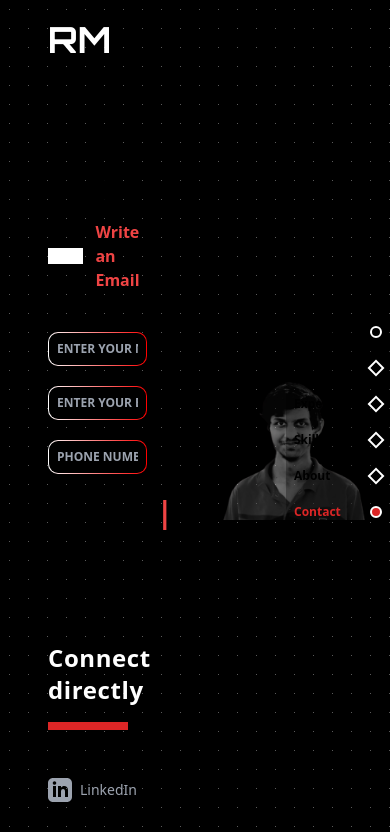
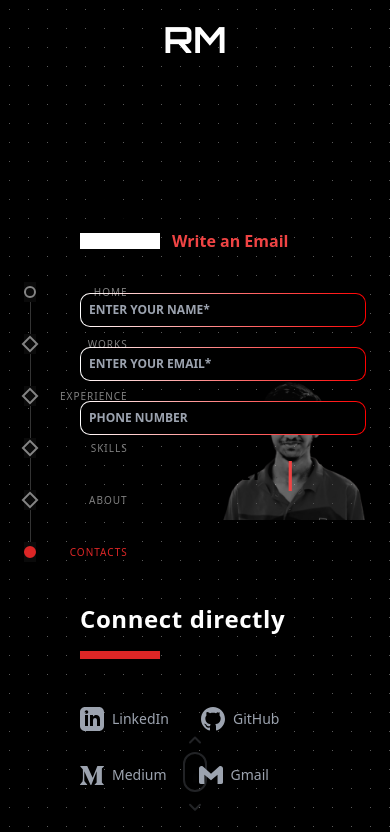
Before and after one commit to RishabMandal/Portfolio-Revamped-3.0, a Next.js app: page /components/contact in a window 390 px wide. Shown: the top 832 px of the page. Built offline with nearby package versions, Linux system fonts and the light colour scheme.

Commit message:
Working on mobile animation, home page and navbar still left.

```diff
--- a/app/components/Navbar.tsx
+++ b/app/components/Navbar.tsx
@@ -5,106 +5,71 @@ import Link from "next/link";
 import { usePathname } from "next/navigation";
 import React, { useContext } from "react";
 
+// 1. Extracted navigation data for cleaner rendering
+const navItems = [
+  { name: "Top level", mobileName: "Home", path: "/", shape: "rounded-full" },
+  { name: "Work", mobileName: "Works", path: "/components/work", shape: "transform rotate-45" },
+  { name: "Experience", mobileName: "Experience", path: "/components/experience", shape: "transform rotate-45" },
+  { name: "Skills", mobileName: "Skills", path: "/components/skills", shape: "transform rotate-45" },
+  { name: "About", mobileName: "About", path: "/components/about", shape: "transform rotate-45" },
+  { name: "Contact", mobileName: "Contacts", path: "/components/contact", shape: "rounded-full" },
+];
+
 const Navbar = () => {
   const currentRoute = usePathname();
   const { page, setPage } = useContext<any>(GlobalContext);
+
   return (
     <div
-      className={`fixed right-0 top-1/2 z-10 text-xs font-bold bg-black bg-opacity-30 transition-transform duration-500 ease-in-out -translate-y-1/2 ${
-        page === "home" ? "translate-x-full" : "translate-x-0"
-      }`}
+      className={`fixed top-1/2 z-50 text-xs font-bold transition-transform duration-500 ease-in-out -translate-y-1/2
+        /* --- MOBILE SPECIFIC: Left side positioning --- */
+        left-6
+        ${page === "home" ? "-translate-x-[200%]" : "translate-x-0"}
+
+        /* --- DESKTOP SPECIFIC: Reverts to original right side styling --- */
+        md:left-auto md:right-0 md:bg-black md:bg-opacity-30
+        ${page === "home" ? "md:translate-x-full" : "md:translate-x-0"}
+      `}
     >
-      <div className="w-[6.5rem] h-full flex flex-col gap-5 justify-center items-center">
-        <Link
-          href="/"
-          className={
-            currentRoute === "/"
-              ? "hover:text-red-700 items-center duration-200 cursor-pointer text-red-600 flex flex-row w-full justify-between px-2"
-              : "hover:text-red-700 items-center duration-200 cursor-pointer flex flex-row w-full justify-between px-2"
-          }
-        >
-          <div>Top level</div>
-          <div
-            className={`border-2 border-white w-3 h-3 rounded-full ${
-              currentRoute === "/" && "bg-red-600"
-            }`}
-          ></div>
-        </Link>
-        <Link
-          href="/components/work"
-          className={
-            currentRoute === "/components/work"
-              ? "hover:text-red-700 items-center duration-200 cursor-pointer text-red-600 flex flex-row w-full justify-between px-2"
-              : "hover:text-red-700 items-center duration-200 cursor-pointer flex flex-row w-full justify-between px-2"
-          }
-        >
-          <div>Work</div>
-          <div
-            className={`w-3 h-3 border-2 border-white transform rotate-45 ${
-              currentRoute === "/components/work" && "bg-red-600"
-            }`}
-          ></div>
-        </Link>
-        <Link
-          href="/components/experience"
-          className={
-            currentRoute === "/components/experience"
-              ? "hover:text-red-700 items-center duration-200 cursor-pointer text-red-600 flex flex-row w-full justify-between px-2"
-              : "hover:text-red-700 items-center duration-200 cursor-pointer flex flex-row w-full justify-between px-2"
-          }
-        >
-          <div>Experience</div>
-          <div
-            className={`w-3 h-3 border-2 border-white transform rotate-45 ${
-              currentRoute === "/components/experience" && "bg-red-600"
-            }`}
-          ></div>
-        </Link>
-        <Link
-          href="/components/skills"
-          className={
-            currentRoute === "/components/skills"
-              ? "hover:text-red-700 items-center duration-200 cursor-pointer text-red-600 flex flex-row w-full justify-between px-2"
-              : "hover:text-red-700 items-center duration-200 cursor-pointer flex flex-row w-full justify-between px-2"
-          }
-        >
-          <div>Skills</div>
-          <div
-            className={`w-3 h-3 border-2 border-white transform rotate-45 ${
-              currentRoute === "/components/skills" && "bg-red-600"
-            }`}
-          ></div>
-        </Link>
-        <Link
-          href="/components/about"
-          className={
-            currentRoute === "/components/about"
-              ? "hover:text-red-700 items-center duration-200 cursor-pointer text-red-600 flex flex-row w-full justify-between px-2"
-              : "hover:text-red-700 items-center duration-200 cursor-pointer flex flex-row w-full justify-between px-2"
-          }
-        >
-          <div>About</div>
-          <div
-            className={`w-3 h-3 border-2 border-white transform rotate-45 ${
-              currentRoute === "/components/about" && "bg-red-600"
-            }`}
-          ></div>
-        </Link>
-        <Link
-          href="/components/contact"
-          className={
-            currentRoute === "/components/contact"
-              ? "hover:text-red-700 items-center duration-200 cursor-pointer text-red-600 flex flex-row w-full justify-between px-2"
-              : "hover:text-red-700 items-center duration-200 cursor-pointer flex flex-row w-full justify-between px-2"
-          }
-        >
-          <div>Contact</div>
-          <div
-            className={`border-2 border-white w-3 h-3 rounded-full ${
-              currentRoute === "/components/contact" && "bg-red-600"
-            }`}
-          ></div>
-        </Link>
+      <div className="relative flex flex-col gap-8 md:gap-5 justify-center items-start md:items-center w-auto md:w-[6.5rem] h-full py-4 md:py-0">
+
+        {/* THE TIMELINE LINE: Only visible on mobile */}
+        <div className="absolute left-[0.4rem] top-6 bottom-6 w-[1px] bg-white/20 md:hidden z-0" />
+
+        {navItems.map((item) => {
+          const isActive = currentRoute === item.path;
+
+          return (
+            <Link
+              key={item.path}
+              href={item.path}
+              className={`group flex items-center justify-between w-full duration-200 cursor-pointer relative z-10
+                /* Mobile Spacing */ gap-6
+                /* Desktop Spacing */ md:px-2 md:gap-0
+                ${isActive ? "text-red-600 md:text-red-600" : "text-white/50 hover:text-white md:text-white md:hover:text-red-700"}
+              `}
+            >
+              {/* TEXT SECTION */}
+              <div className="order-2 md:order-1 uppercase tracking-widest text-[10px] font-medium md:text-xs md:normal-case md:tracking-normal md:font-bold">
+                {/* Switch between image names (Home/Works) on mobile and original names on desktop */}
+                <span className="md:hidden">{item.mobileName}</span>
+                <span className="hidden md:inline">{item.name}</span>
+              </div>
+
+              {/* ICON SECTION */}
+              <div className="order-1 md:order-2 flex items-center justify-center bg-[#0a0a0a] md:bg-transparent py-1">
+                <div
+                  className={`border-2 transition-colors duration-300 w-3 h-3
+                    ${item.shape}
+                    ${isActive
+                        ? "bg-red-600 border-red-600 md:bg-red-600 md:border-white"
+                        : "border-white/50 group-hover:border-white md:border-white md:group-hover:border-red-700"}
+                  `}
+                ></div>
+              </div>
+            </Link>
+          );
+        })}
       </div>
     </div>
   );
--- a/app/components/contact/page.tsx
+++ b/app/components/contact/page.tsx
@@ -129,7 +129,11 @@ const page = () => {
           </motion.div>
         )}
       </AnimatePresence>
-      <div className="text-4xl fixed top-0 px-12 mt-5">
+
+      {/* MOBILE FIX 1: Logo Wrapper
+          Desktop reverts to your exact classes: md:block md:w-auto md:px-12
+      */}
+      <div className="text-4xl fixed top-0 mt-5 w-full flex justify-center px-6 md:block md:w-auto md:px-12">
         {/* Animated Expanding Logo */}
         <motion.div
           className={`font-bold text-white ${orbitron.className}`}
@@ -165,7 +169,11 @@ const page = () => {
           </Link>
         </motion.div>
       </div>
-      <div className="p-12 min-h-screen overflow-y-hidden mt-10 flex flex-col justify-center max-w-[50vw]">
+
+      {/* MOBILE FIX 2: Main Content Wrapper
+          Desktop reverts to your exact classes: md:p-12 md:max-w-[50vw]
+      */}
+      <div className="pl-20 pr-6 py-12 w-full md:p-12 min-h-screen overflow-y-hidden mt-10 flex flex-col justify-center md:max-w-[50vw]">
         <div className="text-4xl font-bold pb-3 pt-10">Say Hello!</div>
         <div className="flex flex-row gap-3 items-center">
           <div className="bg-white w-[5rem] h-[1rem]"></div>
--- a/app/components/work/page.tsx
+++ b/app/components/work/page.tsx
@@ -19,7 +19,7 @@ import {
 import LeetCodeDashboard from "@/components/LeetCodeDashboard";
 import ScrollIndicator from "@/components/ScrollIndicator";
 
-const page = () => {
+const Page = () => { // Capitalized component name to respect React standards
   const { page, setPage } = useContext<any>(GlobalContext);
   useEffect(() => {
     setPage("work");
@@ -125,20 +125,31 @@ const page = () => {
           initial={{ x: "-50%", scale: 1.5, opacity: 0.5 }}
         ></motion.div>
       )}
-      <div className="p-12">
+
+      {/* MOBILE FIX 1: Main Layout Wrapper
+          Desktop reverts exactly to your original `md:p-12`. Mobile dodges left nav.
+      */}
+      <div className="pl-20 pr-6 py-12 md:p-12 w-full overflow-hidden">
         <ScrollIndicator />
         <section>
           <div className="text-3xl font-bold pb-3">Latest Works</div>
           <div className="bg-white w-[5rem] h-[1rem]"></div>
-          <div className="flex flex-row gap-10 my-10 justify-center">
+
+          {/* MOBILE FIX 2: Project Rows
+              Desktop reverts to `md:flex-row`. Mobile stacks them vertically `flex-col`.
+          */}
+          <div className="flex flex-col md:flex-row gap-10 my-10 items-center justify-center">
             <Link
               href="/components/work/0"
-              className="relative z-20 cursor-pointer"
+              className="relative z-20 cursor-pointer w-full md:w-auto"
             >
+              {/* MOBILE FIX 3: Image Sizing
+                  Desktop reverts to `md:w-[25vw] md:h-[15vw]`. Mobile goes full width.
+              */}
               <Image
                 src={ProjectImage0}
                 alt="Project Image"
-                className="w-[25vw] h-[15vw] hover:z-10 hover:opacity-40 hover:scale-110 duration-200 ease-in-out"
+                className="w-full h-auto md:w-[25vw] md:h-[15vw] hover:z-10 hover:opacity-40 hover:scale-110 duration-200 ease-in-out object-cover rounded-lg md:rounded-none"
               />
               <div className="absolute -z-20 hover:z-20 top-1/2 left-1/2 transform -translate-x-1/2 -translate-y-1/2 duration-200">
                 <svg
@@ -149,23 +160,18 @@ const page = () => {
                   stroke="currentColor"
                   className="w-6 h-6 rounded-full bg-white stroke-red-500 p-1"
                 >
-                  <path
-                    strokeLinecap="round"
-                    strokeLinejoin="round"
-                    strokeWidth={3}
-                    d="m4.5 19.5 15-15m0 0H8.25m11.25 0v11.25"
-                  />
+                  <path strokeLinecap="round" strokeLinejoin="round" strokeWidth={3} d="m4.5 19.5 15-15m0 0H8.25m11.25 0v11.25" />
                 </svg>
               </div>
             </Link>
             <Link
               href="/components/work/1"
-              className="relative z-20 cursor-pointer"
+              className="relative z-20 cursor-pointer w-full md:w-auto"
             >
               <Image
                 src={ecommerce}
                 alt="Project Image"
-                className="w-[25vw] h-[15vw] hover:z-10 hover:opacity-40 hover:scale-110 duration-200 ease-in-out"
+                className="w-full h-auto md:w-[25vw] md:h-[15vw] hover:z-10 hover:opacity-40 hover:scale-110 duration-200 ease-in-out object-cover rounded-lg md:rounded-none"
               />
               <div className="absolute -z-20 hover:z-20 top-1/2 left-1/2 transform -translate-x-1/2 -translate-y-1/2 duration-200">
                 <svg
@@ -176,25 +182,21 @@ const page = () => {
                   stroke="currentColor"
                   className="w-6 h-6 rounded-full bg-white stroke-red-500 p-1"
                 >
-                  <path
-                    strokeLinecap="round"
-                    strokeLinejoin="round"
-                    strokeWidth={3}
-                    d="m4.5 19.5 15-15m0 0H8.25m11.25 0v11.25"
-                  />
+                  <path strokeLinecap="round" strokeLinejoin="round" strokeWidth={3} d="m4.5 19.5 15-15m0 0H8.25m11.25 0v11.25" />
                 </svg>
               </div>
             </Link>
           </div>
-          <div className="flex flex-row gap-10 justify-center">
+
+          <div className="flex flex-col md:flex-row gap-10 justify-center items-center">
             <Link
               href="/components/work/2"
-              className="relative z-20 cursor-pointer"
+              className="relative z-20 cursor-pointer w-full md:w-auto"
             >
               <Image
                 src={ecommerce}
                 alt="Project Image"
-                className="w-[25vw] h-[15vw] hover:z-10 hover:opacity-40 hover:scale-110 duration-200 ease-in-out"
+                className="w-full h-auto md:w-[25vw] md:h-[15vw] hover:z-10 hover:opacity-40 hover:scale-110 duration-200 ease-in-out object-cover rounded-lg md:rounded-none"
               />
               <div className="absolute -z-20 hover:z-20 top-1/2 left-1/2 transform -translate-x-1/2 -translate-y-1/2 duration-200">
                 <svg
@@ -205,23 +207,18 @@ const page = () => {
                   stroke="currentColor"
                   className="w-6 h-6 rounded-full bg-white stroke-red-500 p-1"
                 >
-                  <path
-                    strokeLinecap="round"
-                    strokeLinejoin="round"
-                    strokeWidth={3}
-                    d="m4.5 19.5 15-15m0 0H8.25m11.25 0v11.25"
-                  />
+                  <path strokeLinecap="round" strokeLinejoin="round" strokeWidth={3} d="m4.5 19.5 15-15m0 0H8.25m11.25 0v11.25" />
                 </svg>
               </div>
             </Link>
             <Link
               href="/components/work/3"
-              className="relative z-20 cursor-pointer"
+              className="relative z-20 cursor-pointer w-full md:w-auto"
             >
               <Image
                 src={ecommerce}
                 alt="Project Image"
-                className="w-[25vw] h-[15vw] hover:z-10 hover:opacity-40 hover:scale-110 duration-200 ease-in-out"
+                className="w-full h-auto md:w-[25vw] md:h-[15vw] hover:z-10 hover:opacity-40 hover:scale-110 duration-200 ease-in-out object-cover rounded-lg md:rounded-none"
               />
               <div className="absolute -z-20 hover:z-20 top-1/2 left-1/2 transform -translate-x-1/2 -translate-y-1/2 duration-200">
                 <svg
@@ -232,24 +229,22 @@ const page = () => {
                   stroke="currentColor"
                   className="w-6 h-6 rounded-full bg-white stroke-red-500 p-1"
                 >
-                  <path
-                    strokeLinecap="round"
-                    strokeLinejoin="round"
-                    strokeWidth={3}
-                    d="m4.5 19.5 15-15m0 0H8.25m11.25 0v11.25"
-                  />
+                  <path strokeLinecap="round" strokeLinejoin="round" strokeWidth={3} d="m4.5 19.5 15-15m0 0H8.25m11.25 0v11.25" />
                 </svg>
               </div>
             </Link>
           </div>
         </section>
 
-        <section className="py-24 pr-24">
+        {/* MOBILE FIX 4: LeetCode Section
+            Desktop reverts to `md:py-24 md:pr-24`. Mobile removes the squishing right padding.
+        */}
+        <section className="py-16 pr-0 md:py-24 md:pr-24">
           <motion.div
             initial={{ opacity: 0, y: 20 }}
             whileInView={{ opacity: 1, y: 0 }}
             viewport={{ once: true }}
-            className="mb-12"
+            className="mb-8 md:mb-12"
           >
             <h2 className="text-3xl font-bold pb-3">LeetCode Stats</h2>
             <div className="w-[5rem] h-[1rem] bg-white mb-4"></div>
@@ -260,13 +255,15 @@ const page = () => {
           <LeetCodeDashboard />
         </section>
 
-        {/* LATEST ARTICLES SECTION */}
-        <section className="pr-24">
+        {/* MOBILE FIX 5: Articles Section
+            Desktop reverts to `md:pr-24`. Mobile removes the squishing right padding.
+        */}
+        <section className="pr-0 md:pr-24">
           <motion.div
             initial={{ opacity: 0, y: 20 }}
             whileInView={{ opacity: 1, y: 0 }}
             viewport={{ once: true }}
-            className="mb-12"
+            className="mb-8 md:mb-12"
           >
             <h2 className="text-3xl font-bold pb-3">Latest Articles</h2>
             <div className="w-[5rem] h-[1rem] bg-white mb-4"></div>
@@ -525,4 +522,4 @@ const page = () => {
   );
 };
 
-export default page;
+export default Page;
```
Also changed, not shown: app/components/about/page.tsx (+37 -35 lines).
